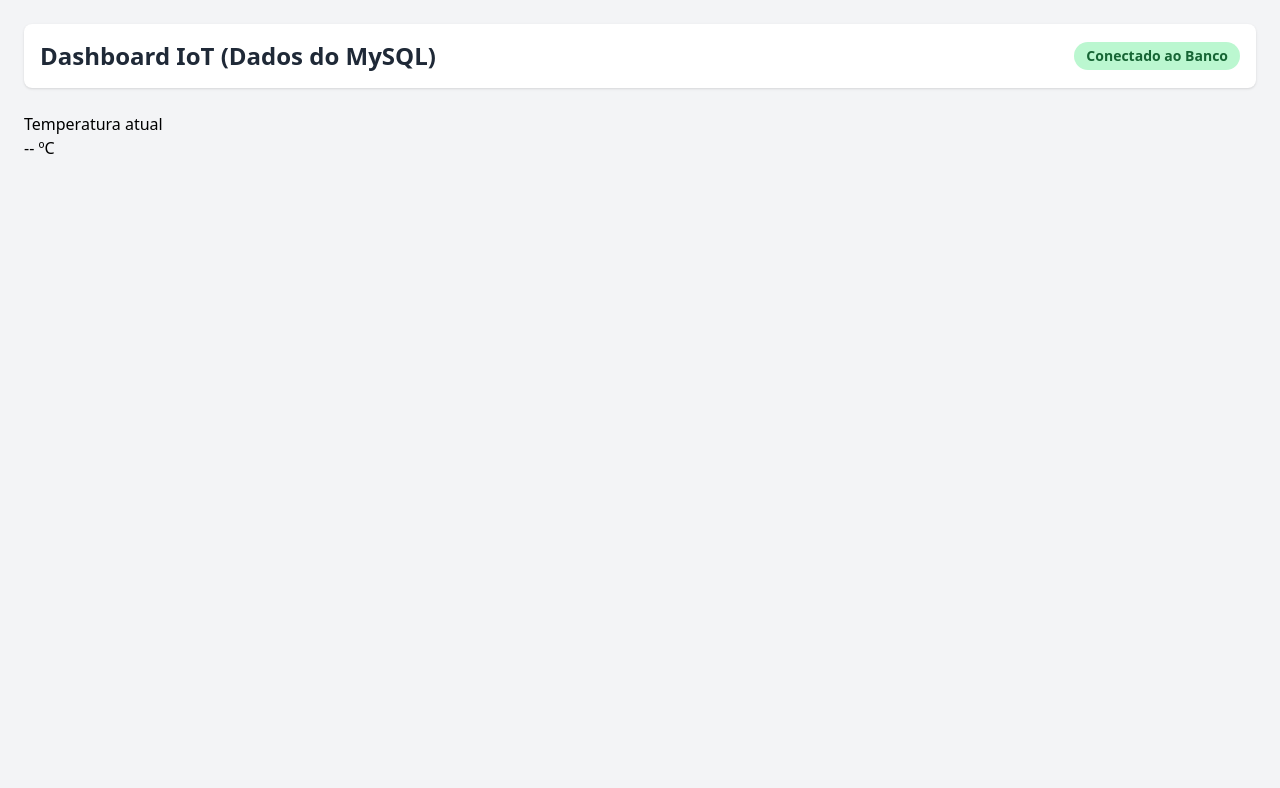
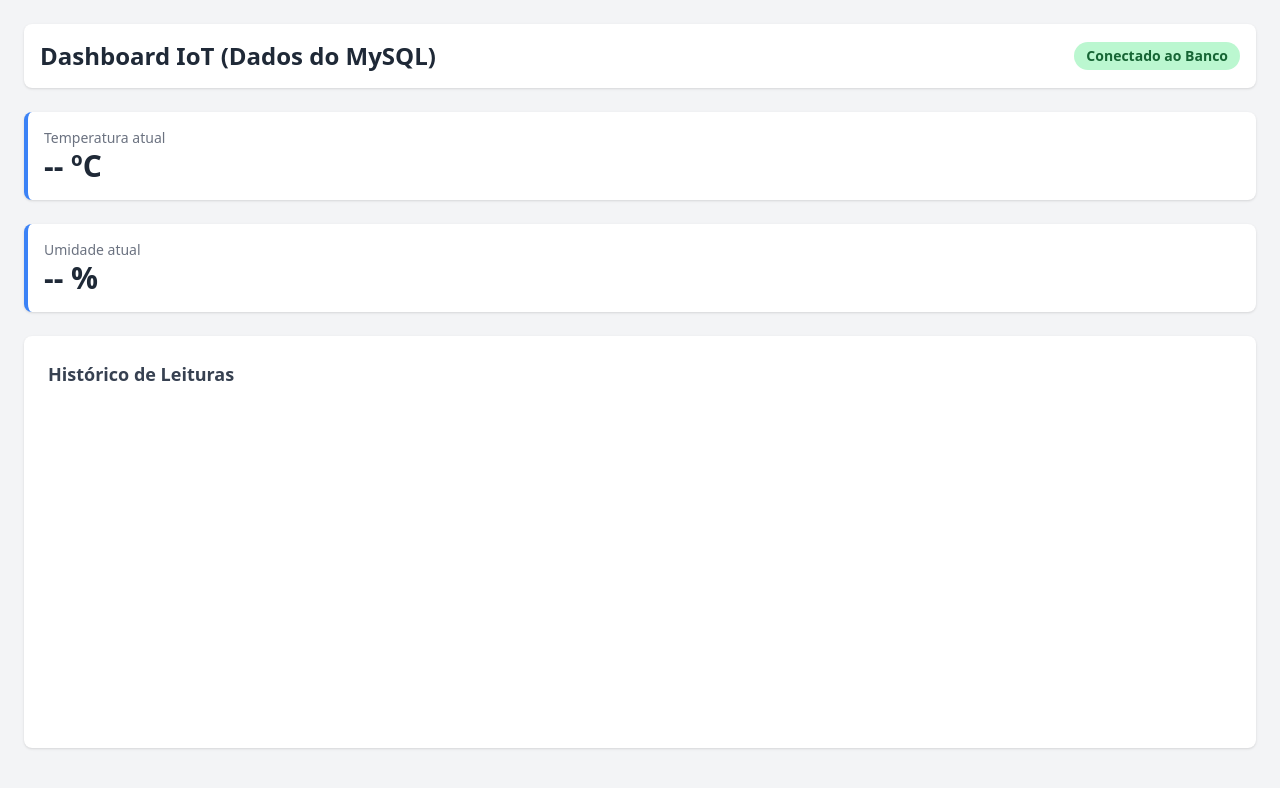
Before and after one commit to abdielbatista/cod-aula-git, a plain HTML site: page frontend/index.html in a window 1280 px wide. Drawn offline with nearby package versions, Linux system fonts and the light colour scheme.

Commit message:
construção do index.html

```diff
--- a/frontend/index.html
+++ b/frontend/index.html
@@ -14,17 +14,36 @@
 <body class="bg-gray-100 min-h-screen p-6">
 
     <div>
+
         <header class="mb-6 flex justify-between items-center bg-white p-4 rounded-lg shadow">
             <h1 class="text-2xl font-bold text-gray-800">Dashboard IoT (Dados do MySQL)</h1>
             <span class="px-3 py-1 bg-green-200 text-green-800 rounded-full text-sm font-semibold">Conectado ao Banco</span>
         </header>
 
-    <div >
+        <div class="grid grid-cols-1 mb:grid-cols-2 gap-6 mb-6">
 
-        <p>Temperatura atual</p>
-        <h2>-- ºC</h2>
+            <div class="bg-white p-4 rounded-lg shadow border-l-4 border-blue-500">
+                <p class="text-gray-500 text-sm">Temperatura atual</p>
+                <h2 id="currentTemp" class="text-3xl font-bold text-gray-800">-- ºC</h2>
+            </div>
 
-    </div>
+            <div class="bg-white p-4 rounded-lg shadow border-l-4 border-blue-500">
+                <p class="text-gray-500 text-sm">Umidade atual</p>
+                <h2 id="currentHum" class="text-3xl font-bold text-gray-800">-- %</h2>
+            </div>
+
+
+        </div>
+
+        <div class="bg-white p-6 rounded-lg shadow">
+
+            <h3 class="text-lg font-semibold mb-4 text-gray-700">Histórico de Leituras</h3>
+
+            <div class="relative h-80">
+                <canvas id="sensorChart"></canvas>
+            </div>
+
+        </div>
 
 
 
```
Also changed, not shown: README.md.
